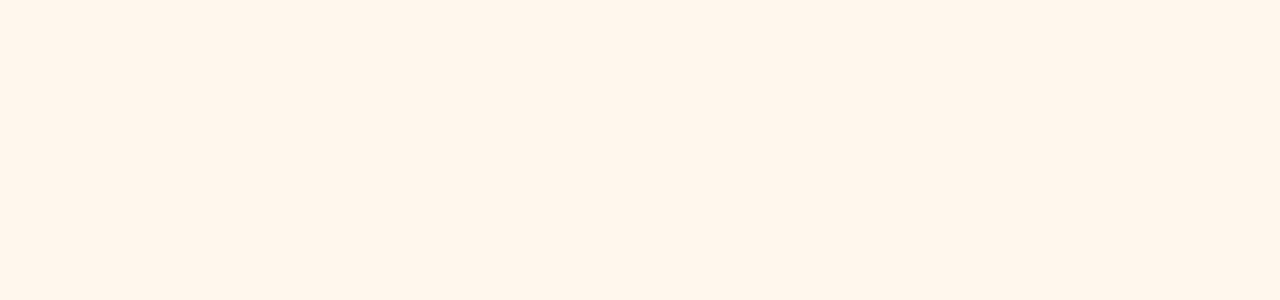
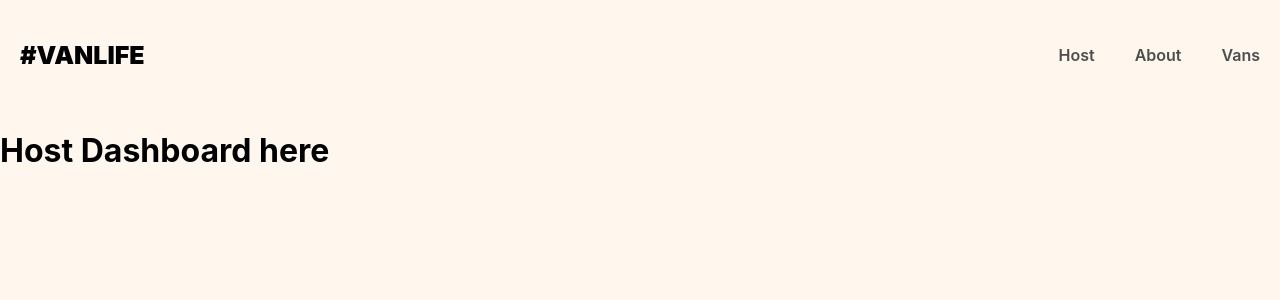
Before and after one commit to EricaNoir/React-Vanlife, a React (Vite) app: page /host in a window 1280 px wide. Before the commit this address had no page. Shown: the top 300 px of the page. Built offline with nearby package versions, Linux system fonts and the light colour scheme; what miragejs would draw is missing.

Commit message:
Add host

```diff
--- a/src/App.jsx
+++ b/src/App.jsx
@@ -1,11 +1,13 @@
 import React from "react";
-import ReactDOM from "react-dom/client";
 import { BrowserRouter, Routes, Route, Link } from "react-router-dom";
 import Home from "./pages/Home";
 import About from "./pages/About";
 import Vans from "./pages/Vans/Vans";
 import VanDetail from "./pages/Vans/VanDetail";
 import Layout from "./components/Layout";
+import Dashboard from "./pages/Host/Dashboard";
+import Income from "./pages/Host/Income";
+import Reviews from "./pages/Host/Reviews";
 
 import "../server";
 
@@ -19,6 +21,9 @@
                     <Route path="/about" element={<About />} />
                     <Route path="/vans" element={<Vans />} />
                     <Route path="/vans/:id" element={<VanDetail />} />
+                    <Route path="/host" element={<Dashboard />} />
+                    <Route path="/host/income" element={<Income />} />
+                    <Route path="/host/reviews" element={<Reviews />} />
                 </Route>
             </Routes>
         </BrowserRouter>
--- a/src/components/Header.jsx
+++ b/src/components/Header.jsx
@@ -6,6 +6,7 @@
         <header>
             <Link className="site-logo" to="/">#VanLife</Link>
             <nav>
+                <Link to="/host">Host</Link>
                 <Link to="/about">About</Link>
                 <Link to="/vans">Vans</Link>
             </nav>
--- /dev/null
+++ b/src/pages/Host/Dashboard.jsx
@@ -0,0 +1,7 @@
+function Dashboard() {
+    return ( <>
+        <h1>Host Dashboard here</h1>
+    </> );
+}
+
+export default Dashboard;
--- /dev/null
+++ b/src/pages/Host/Income.jsx
@@ -0,0 +1,7 @@
+function Income() {
+    return ( <>
+        <h1>Host Income here</h1>
+    </> );
+}
+
+export default Income;
--- /dev/null
+++ b/src/pages/Host/Reviews.jsx
@@ -0,0 +1,7 @@
+function Reviews() {
+    return ( <>
+        <h1>Host Reviews here</h1>
+    </> );
+}
+
+export default Reviews;
```
